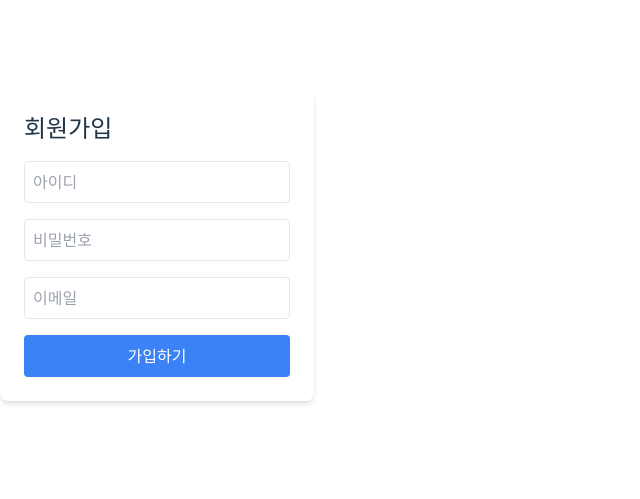
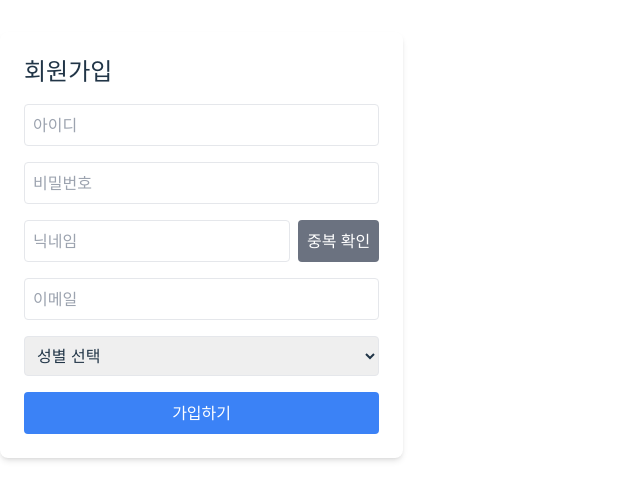
Before and after one commit to loyBae/boardgame, a React (Vite) app in the folder boardgame-platform/frontend/: page /register in a window 1280 px wide. Shown: the part 155-654 px from the top of the page, without its empty margins (0-640 px from the left). Built offline with nearby package versions, Linux system fonts and the light colour scheme.

Commit message:
nickname 중복확인

```diff
--- a/boardgame-platform/frontend/src/pages/Register.jsx
+++ b/boardgame-platform/frontend/src/pages/Register.jsx
@@ -4,10 +4,38 @@ import { useForm } from "react-hook-form";
 
 export default function Register() {
     const [msg, setMsg] = useState("");
+    const [nicknameMsg, setNicknameMsg] = useState("");
+    const [NicknameChecked, setNicknameChecked] = useState(""); // 닉네임 중복 확인 여부
     const navigate = useNavigate();
-    const { register, handleSubmit, formState: { errors } } = useForm();
+    const { register, handleSubmit, formState: { errors }, watch } = useForm();
+
+    const checkNickname = async () => {
+        const nickname = watch("nickname");
+        if (!nickname) {
+            setNicknameMsg("닉네임을 입력하세요.");
+            return;
+        }
+        try {
+            const response = await fetch(`http://127.0.0.1:5000/api/check-nickname?nickname=${nickname}`);
+            const data = await response.json();
+            if (response.ok) {
+                setNicknameMsg("사용 가능한 닉네임입니다.");
+                setNicknameChecked(true); // 중복 확인 완료
+            } else {
+                setNicknameMsg(data.error || "이미 사용 중인 닉네임입니다.");
+                setNicknameChecked(false);
+            }
+        } catch (error) {
+            setNicknameMsg("닉네임 확인 중 오류가 발생했습니다.");
+            setNicknameChecked(false);
+        }
+    };
 
     const onSubmit = async (data) => {
+        if (!NicknameChecked) {
+            setMsg("닉네임 중복 여부를 확인하고 가입 버튼을 눌러주세요.");
+            return;
+        }
         try {
             const response = await fetch("http://127.0.0.1:5000/api/register", {
                 method: "POST",
@@ -45,8 +73,19 @@ export default function Register() {
                 {errors.username && <p className="text-red-500">{errors.username.message}</p>}
                 <input {...register("password", { required: "비밀번호를 입력하세요." })} type="password" placeholder="비밀번호" className="p-2 border rounded" />
                 {errors.password && <p className="text-red-500">{errors.password.message}</p>}
+                <div className="flex gap-2 items-center">
+                    <input {...register("nickname", { required: "닉네임을 입력하세요." })} placeholder="닉네임" className="p-2 border rounded flex-1" />
+                    <button type="button" onClick={checkNickname} className="bg-gray-500 text-white p-2 rounded hover:bg-gray-600">중복 확인</button>
+                </div>
+                {nicknameMsg && <p className={`text-${nicknameMsg.includes('사용 가능') ? 'green' : 'red'}-500`}>{nicknameMsg}</p>}
                 <input {...register("email", { required: "이메일을 입력하세요." })} type="email" placeholder="이메일" className="p-2 border rounded" />
                 {errors.email && <p className="text-red-500">{errors.email.message}</p>}
+                <select {...register("gender", { required: "성별을 선택하세요." })} className="p-2 border rounded">
+                    <option value="">성별 선택</option>
+                    <option value="남">남</option>
+                    <option value="여">여</option>
+                </select>
+                {errors.gender && <p className="text-red-500">{errors.gender.message}</p>}
                 <button type="submit" className="bg-blue-500 text-white p-2 rounded hover:bg-blue-600">가입하기</button>
             </form>
             {msg && <p className="mt-4 text-red-500">{msg}</p>}
```
Also changed, not shown: 1 other file (tests, documents, lock files or other folders).
